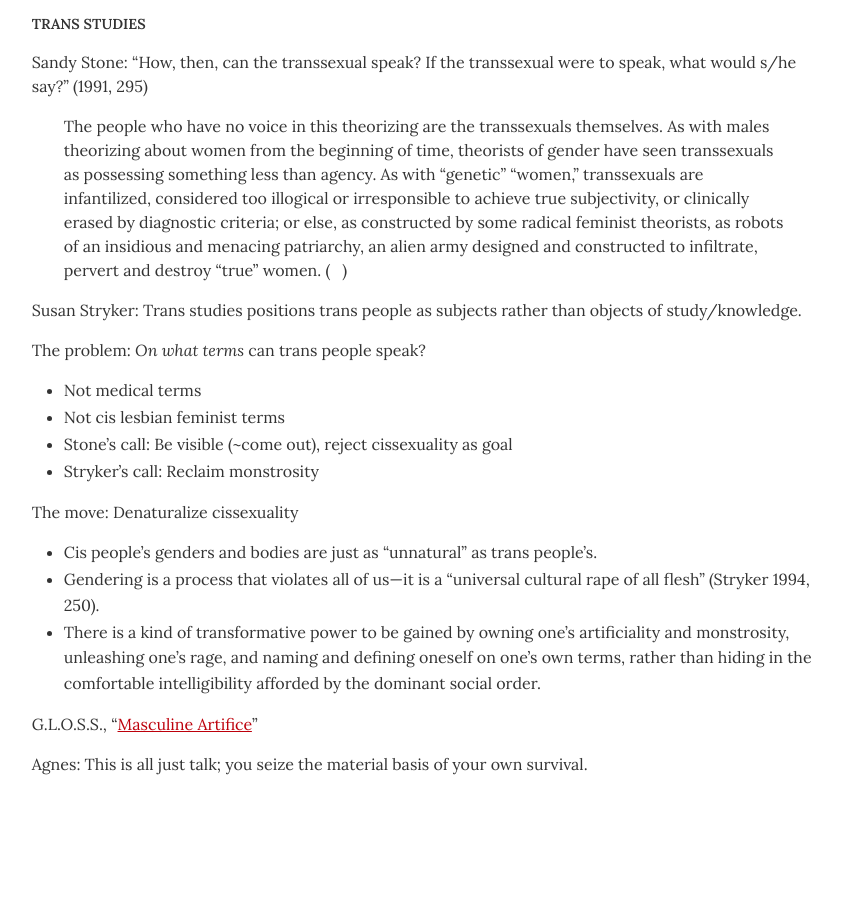
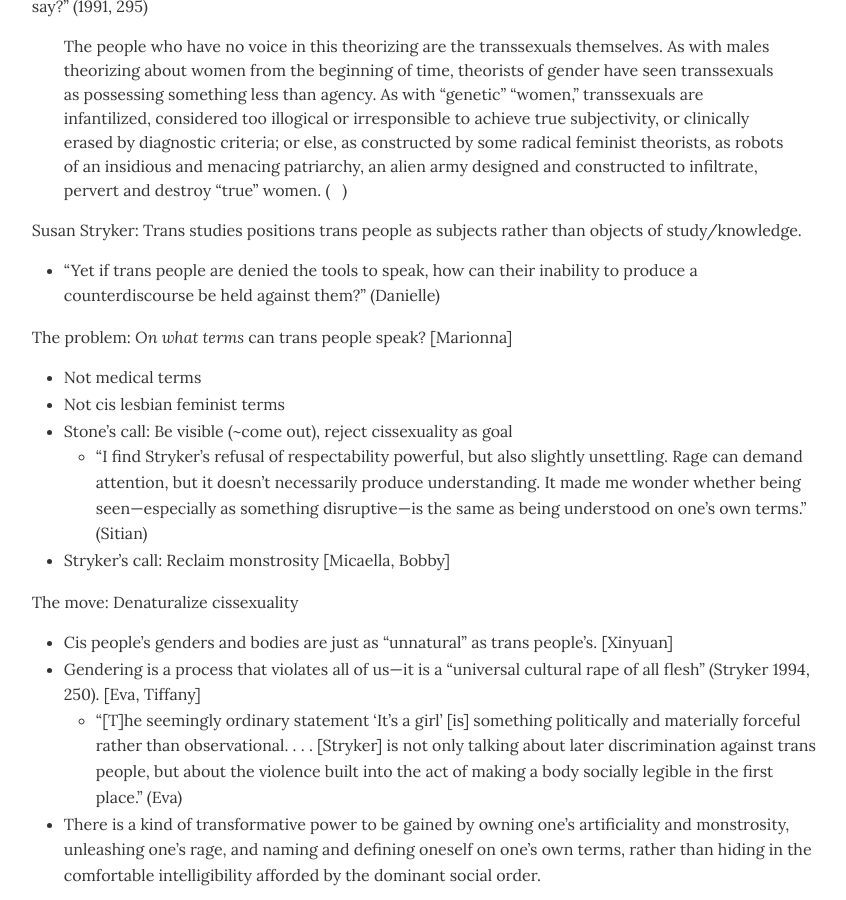
Before and after one commit to dingherself/love-gender-sex, a Jekyll site: the page built from handouts/_posts/2026-03-29-agnes-stone-stryker.md, in a window 1280 px wide and 900 px high, scrolled down 1897 px. Shown: the whole window, without its empty margins (216-1062 px from the left). Built offline with Jekyll 4.4.1, drawn with Linux system fonts in a browser that asks for light colours; before the commit the page ends 2737 px from its top, so only the background shows below that; some of the changed text lies outside the part shown.

Commit message:
add student comments

```diff
--- a/handouts/_posts/2026-03-29-agnes-stone-stryker.md
+++ b/handouts/_posts/2026-03-29-agnes-stone-stryker.md
@@ -69,18 +61,19 @@ Sandy Stone: “How, then, can the transsexual speak? If the transsexual were to
 > The people who have no voice in this theorizing are the transsexuals themselves. As with males theorizing about women from the beginning of time, theorists of gender have seen transsexuals as possessing something less than agency. As with “genetic” “women,” transsexuals are infantilized, considered too illogical or irresponsible to achieve true subjectivity, or clinically erased by diagnostic criteria; or else, as constructed by some radical feminist theorists, as robots of an insidious and menacing patriarchy, an alien army designed and constructed to infiltrate, pervert and destroy “true” women. ()
 
 Susan Stryker: Trans studies positions trans people as subjects rather than objects of study/knowledge.
+- “Yet if trans people are denied the tools to speak, how can their inability to produce a counterdiscourse be held against them?” (Danielle)
 
-The problem: *On what terms* can trans people speak?
-
+The problem: *On what terms* can trans people speak? [Marionna]
 - Not medical terms
 - Not cis lesbian feminist terms
 - Stone’s call: Be visible (~come out), reject cissexuality as goal
-- Stryker’s call: Reclaim monstrosity
+  - “I find Stryker’s refusal of respectability powerful, but also slightly unsettling. Rage can demand attention, but it doesn’t necessarily produce understanding. It made me wonder whether being seen—especially as something disruptive—is the same as being understood on one’s own terms.” (Sitian)
+- Stryker’s call: Reclaim monstrosity [Micaella, Bobby]
 
 The move: Denaturalize cissexuality
-
-- Cis people’s genders and bodies are just as “unnatural” as trans people’s.
-- Gendering is a process that violates all of us—it is a “universal cultural rape of all flesh” (Stryker 1994, 250).
+- Cis people’s genders and bodies are just as “unnatural” as trans people’s. [Xinyuan]
+- Gendering is a process that violates all of us—it is a “universal cultural rape of all flesh” (Stryker 1994, 250). [Eva, Tiffany]
+  - “[T]he seemingly ordinary statement ‘It’s a girl’ [is] something politically and materially forceful rather than observational. . . . [Stryker] is not only talking about later discrimination against trans people, but about the violence built into the act of making a body socially legible in the first place.” (Eva)
 - There is a kind of transformative power to be gained by owning one’s artificiality and monstrosity, unleashing one’s rage, and naming and defining oneself on one’s own terms, rather than hiding in the comfortable intelligibility afforded by the dominant social order.
 
 G.L.O.S.S., “[Masculine Artifice](https://girlslivingoutsidesocietysshit.bandcamp.com/track/masculine-artifice)”
```
Also changed, not shown: other parts of handouts/_posts/2026-03-29-agnes-stone-stryker.md (+1 -9 lines).
